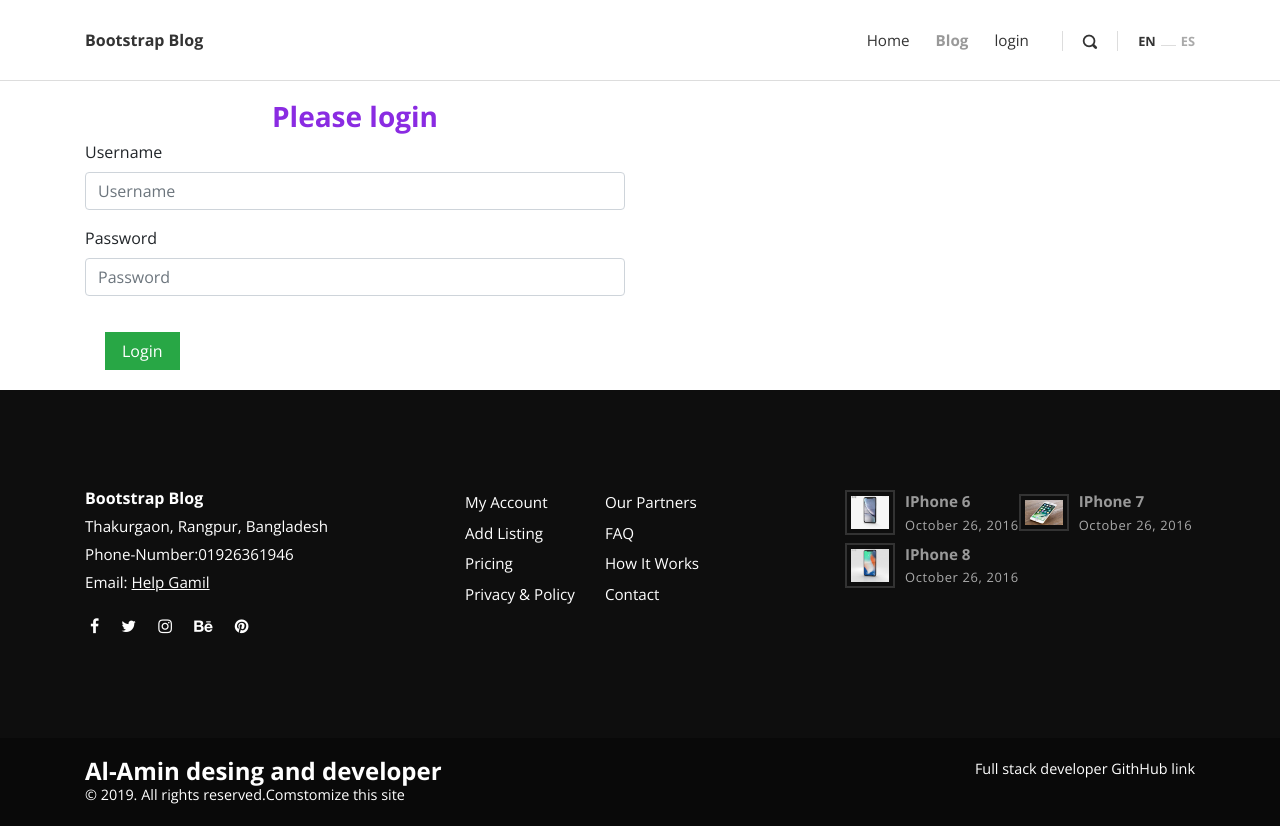
After one commit to alamindev/djangophoneblog, a Django app: page /login/ in a window 1280 px wide. The commit adds this page. Run offline with Django 3.2, Linux system fonts and the light colour scheme; some libraries are stand-ins or nearby versions.

Commit message:
Upadate my project

```diff
--- a/djangoCMSapp/urls.py
+++ b/djangoCMSapp/urls.py
@@ -9,5 +9,7 @@ urlpatterns = [
     path('post/<id>/', views.post, name="post-detail"),
     path('create/', views.post_create, name="post-create"),
     path('post/<id>/update/', views.post_update, name="post-update"),
-    path('post/<id>/delete', views.post_delete, name="post-delete")
+    path('post/<id>/delete', views.post_delete, name="post-delete"),
+    path('login/', views.loginView, name="login"),
+    path('logout/', views.get_logout, name="logout")
 ]
--- a/djangoCMSapp/views.py
+++ b/djangoCMSapp/views.py
@@ -1,4 +1,5 @@
 from django.db.models import Count, Q
+from django.contrib.auth import authenticate,login,logout
 from django.core.paginator import Paginator, EmptyPage, PageNotAnInteger
 from django.shortcuts import render, get_object_or_404, redirect, reverse
 from .models import Post,Comment,Author, PostView
@@ -131,3 +132,20 @@ def post_delete(request, id):
     post = get_object_or_404(Post, id=id)
     post.delete()
     return redirect(reverse("post-list"))
+
+def loginView(request):
+    if request.user.is_authenticated:
+        return redirect("index")
+    else:
+        if request.method =="POST":
+            user = request.POST.get('user')
+            password = request.POST.get('pass')
+            auth = authenticate(request, username=user, password=password)
+            if auth is not None:
+                login(request, auth)
+                return redirect("index")
+    return render(request, "login.html")
+
+def get_logout(request):
+    logout(request)
+    return redirect("index")
--- a/template/head.html
+++ b/template/head.html
@@ -2,7 +2,7 @@
 <head>
     <meta charset="utf-8">
     <meta http-equiv="X-UA-Compatible" content="IE=edge">
-    <title>Bootstrap Blog - B4 Template by Bootstrap Temple</title>
+    <title>IPhone Details blog site</title>
     <meta name="description" content="">
     <meta name="viewport" content="width=device-width, initial-scale=1">
     <meta name="robots" content="all,follow">
--- a/template/header.html
+++ b/template/header.html
@@ -31,7 +31,11 @@
             </li>
             <li class="nav-item"><a href="/blog" class="nav-link active ">Blog</a>
             </li>
-            <li class="nav-item"><a href="#" class="nav-link ">Contact</a>
+            {% if request.user.is_authenticated %}
+            <li class="nav-item"><a href="{% url 'logout' %}" class="nav-link ">logout</a>
+              {% else %}
+              <li class="nav-item"><a href="{% url 'login' %}" class="nav-link ">login</a>
+              {% endif %}
             </li>
             {% if request.user.is_staff %}
             <li class="nav-item"><a href="{% url 'post-create' %}" class="nav-link ">Create</a>
--- /dev/null
+++ b/template/login.html
@@ -0,0 +1,31 @@
+{% extends 'base.html' %}
+{% load staticfiles %}
+{% block content %}
+
+ <div class="container">
+<div class="row">
+    <div class="col-md-6 col-md-offset-3">
+      <div class="panel panel-default">
+        <div class="panel-heading">
+          <h3 style="text-align:center; padding-top:20px; color:blueviolet;" class="panel-title"><b>Please login</b> </h3>
+        </div>
+        <div class="panel-body">
+           <form action="" method="POST">
+             {% csrf_token %}
+               <div class="form-group">
+                 <label for="">Username</label>
+                 <input type="text" name="user" class="form-control" id="" placeholder="Username">
+               </div>
+               <div class="form-group">
+                 <label for="exampleInputPassword1">Password</label>
+                 <input type="password" name="pass" class="form-control" id="" placeholder="Password">
+               </div>
+               <button style="margin:20px;" type="submit" class="btn btn-success">Login</button>
+           </form>
+        </div>
+      </div>
+    </div>
+
+  </div>
+</div>
+{% endblock %}
```
Also changed, not shown: db.sqlite3.
